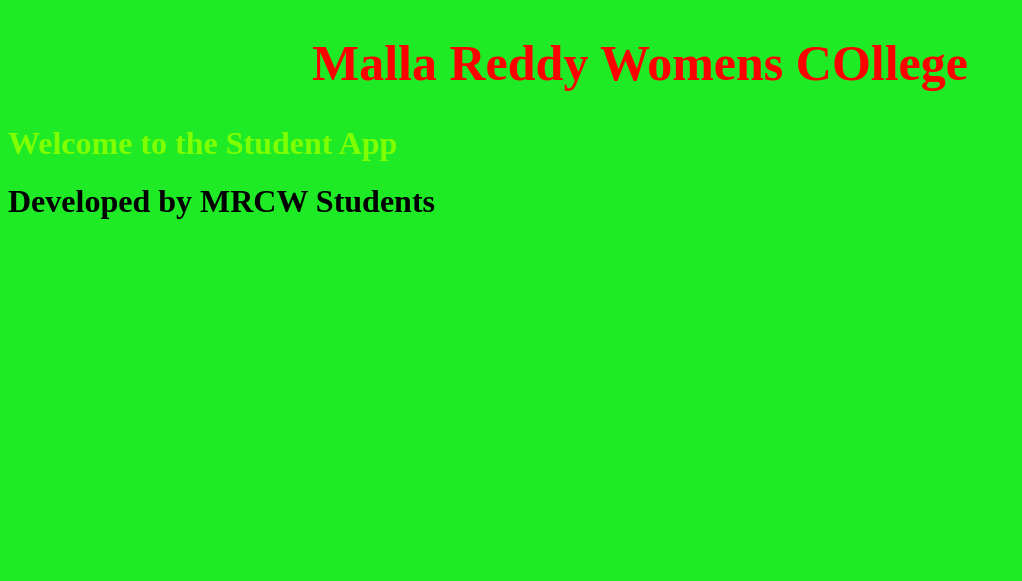
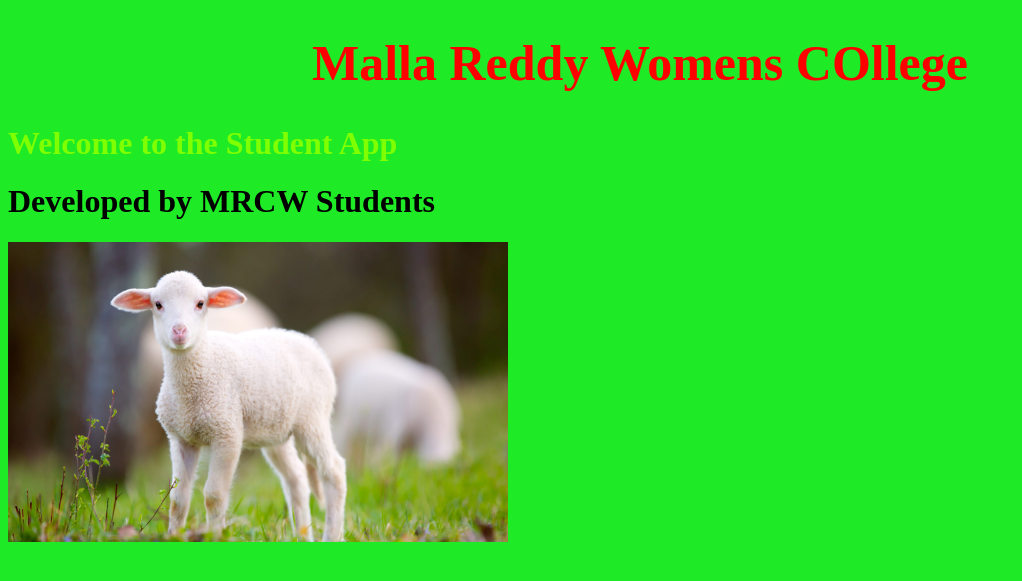
Before and after one commit to mastertrainer2025/mrcwonlineDay1, a Django app: page /studentapp/htmlpage/ in a window 1280 px wide. Shown: the top 581 px of the page, without its empty margins (0-1022 px from the left). Run offline with Django 5.2, Linux system fonts and the light colour scheme.

Commit message:
image
Co-authored-by: Copilot <copilot@github.com>

```diff
--- a/mrcwproject/studentapp/templates/index.html
+++ b/mrcwproject/studentapp/templates/index.html
@@ -13,6 +13,7 @@
     <h1 class="bigtext"> Malla Reddy Womens COllege</h1>
     <h1 style="color: chartreuse;">Welcome to the Student App</h1>
     <h1>Developed by MRCW Students </h1>
+    <img src="{% static 'lamb.jpg' %}" alt="Lamborghini" width="500" height="300">
 </body>
 
 </html>
```
Also changed, not shown: mrcwproject/studentapp/static/lamb.jpg (added).
